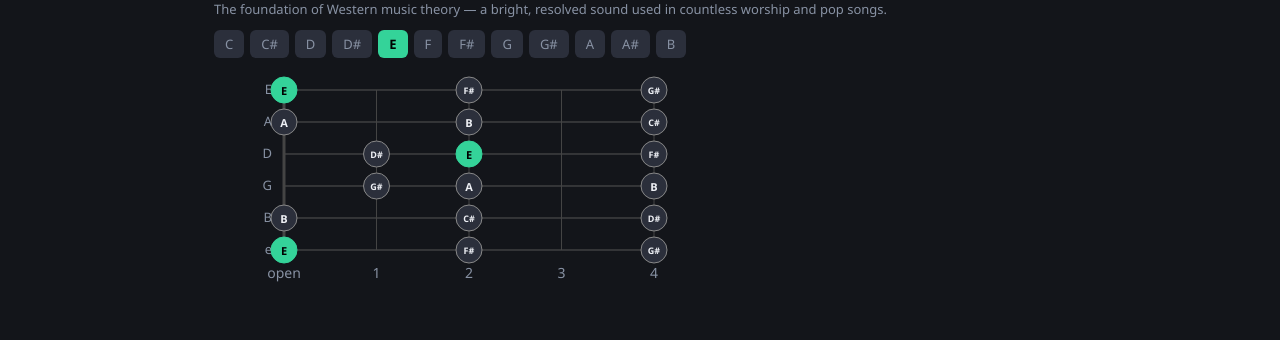
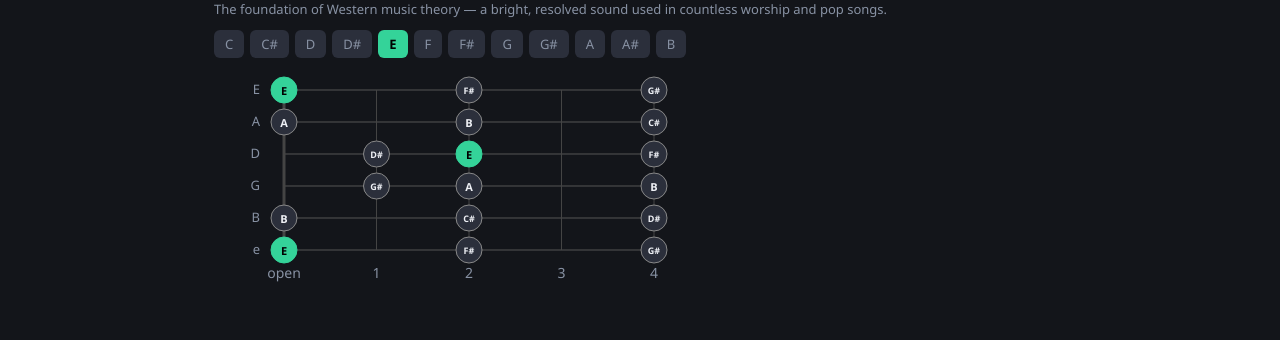
Before and after one commit to callmelazarus/guitar-learning-platform, a React (Vite) app: page /scales in a window 1280 px wide. Shown: the part 138-478 px from the top of the page. Built offline with nearby package versions, Linux system fonts and the light colour scheme.

Commit message:
fix: increase gap between string labels and fret diagram, bump to v0.2.5

```diff
--- a/package.json
+++ b/package.json
@@ -1,7 +1,7 @@
 {
   "name": "guitar-learning-platform",
   "private": true,
-  "version": "0.2.4",
+  "version": "0.2.5",
   "type": "module",
   "scripts": {
     "dev": "vite",
--- a/src/components/ScaleBoxDiagram.jsx
+++ b/src/components/ScaleBoxDiagram.jsx
@@ -16,7 +16,7 @@ export default function ScaleBoxDiagram({ scaleId, root }) {
   return (
     <svg width={W + 20} height={H + 40}>
       {STRINGS.map((s, i) => (
-        <text key={s} x={padL - 12} y={padT + i * strH + 4} textAnchor="end" fontSize={13} fill="var(--text-muted)">{s}</text>
+        <text key={s} x={padL - 24} y={padT + i * strH + 4} textAnchor="end" fontSize={13} fill="var(--text-muted)">{s}</text>
       ))}
       {Array.from({ length: frets }, (_, i) => (
         <text key={i} x={padL + i * fretW} y={H + 28} textAnchor="middle" fontSize={14} fill="var(--text-muted)">
```
